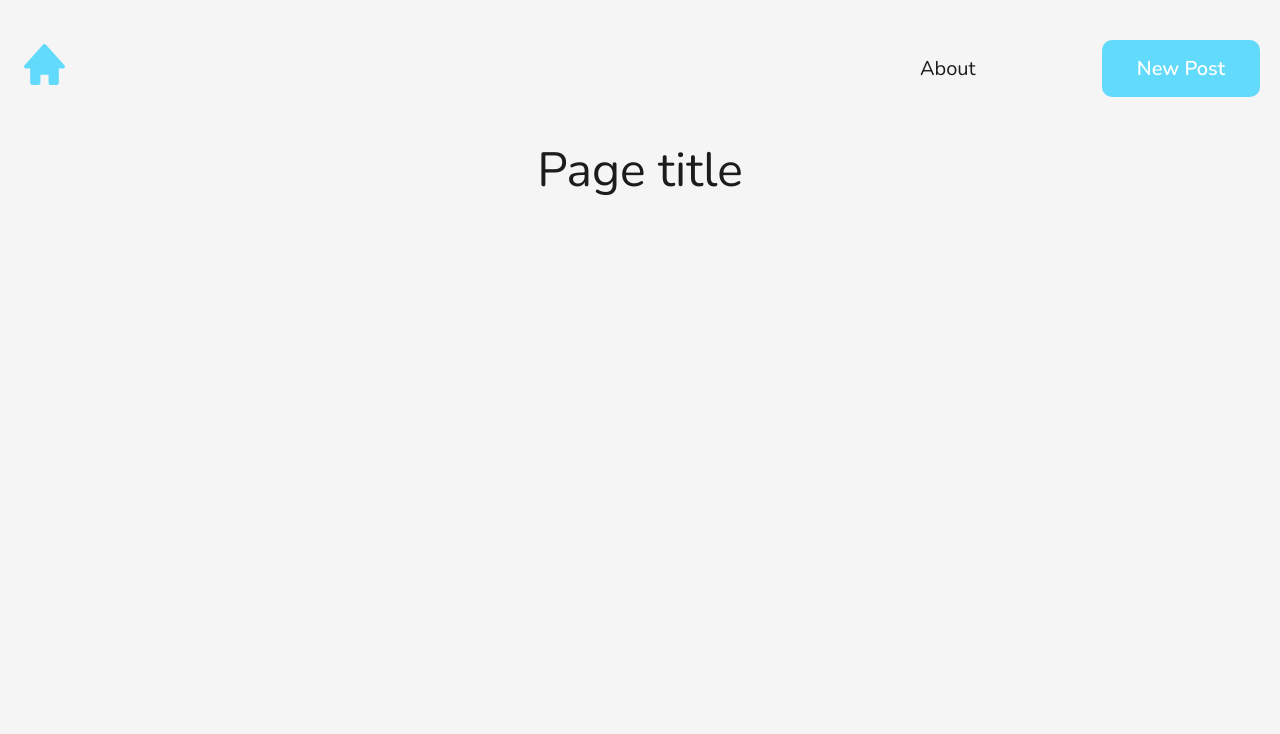
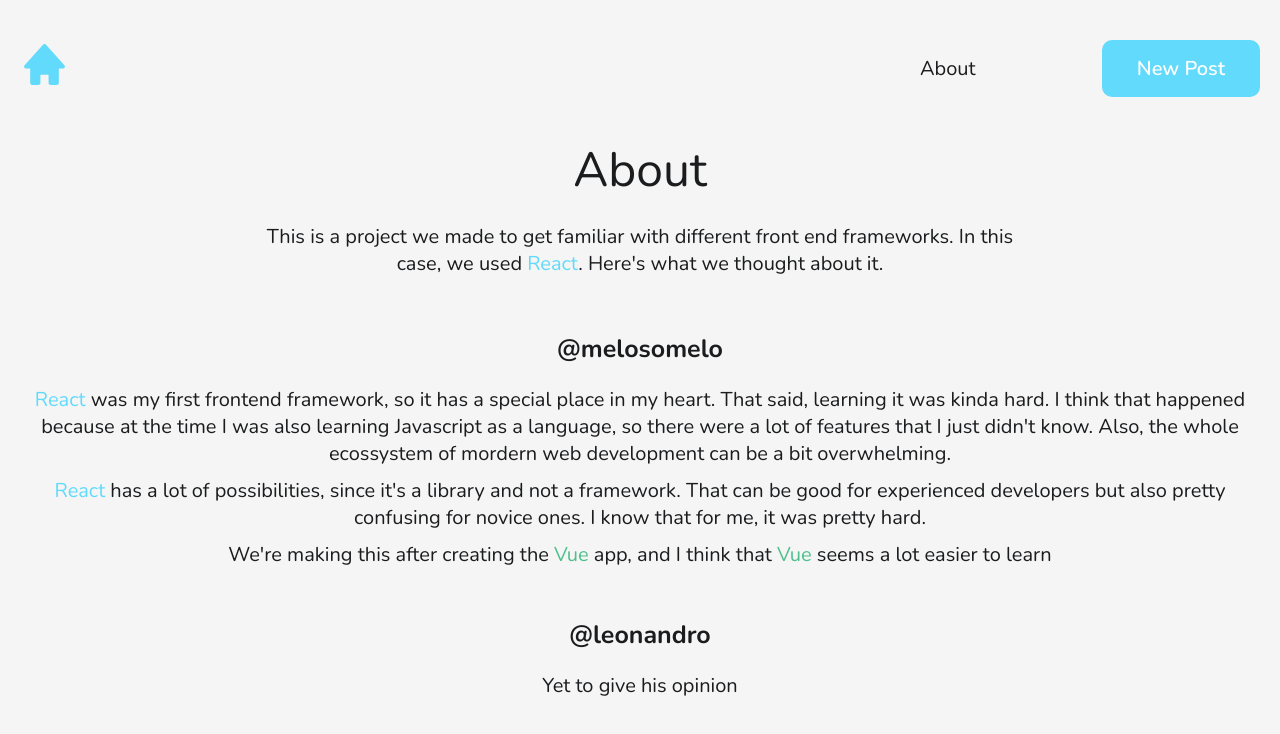
Before and after one commit to melosomelo/frontend-frameworks, a React (Create React App) app in the folder react-project/: page /about in a window 1280 px wide. Shown: the top 734 px of the page. Built offline with nearby package versions, Linux system fonts and the light colour scheme.

Commit message:
Finish About view

```diff
--- a/react-project/src/components/UI/Header/styles.js
+++ b/react-project/src/components/UI/Header/styles.js
@@ -3,6 +3,7 @@ import styled from "styled-components";
 
 export const Wrapper = styled.header`
   margin-top: 8rem;
+  /* this is a gambiarra */
   & * {
     display: none;
   }
--- a/react-project/src/containers/Layout/Layout.jsx
+++ b/react-project/src/containers/Layout/Layout.jsx
@@ -1,12 +1,27 @@
 import React, { useRef } from "react";
+import { useLocation } from "react-router-dom";
 
 import Header from "../../components/UI/Header/Header";
 import Sidedrawer from "../../components/UI/Sidedrawer/Sidedrawer";
 
 import { MenuIcon } from "./styles";
 
-function Layout() {
+function Layout({ children }) {
   const sidedrawerRef = useRef(null);
+  const location = useLocation();
+
+  const getPageTitle = (pathname) => {
+    switch (pathname) {
+      case "/":
+        return "All posts";
+      case "/about":
+        return "About";
+      case "/create-post":
+        return "Create a post";
+      default:
+        return "Edit a post";
+    }
+  };
 
   const onMenuIconClick = () => {
     // showing the sidedrawer
@@ -23,15 +38,17 @@ function Layout() {
       <h1
         style={{
           textAlign: "center",
+          marginBottom: "2rem",
         }}
       >
-        Page title
+        {getPageTitle(location.pathname)}
       </h1>
       <MenuIcon onClick={onMenuIconClick} />
       <Sidedrawer
         sidedrawerRef={sidedrawerRef}
         closeSidedrawer={closeSidedrawer}
       />
+      {children}
     </>
   );
 }
--- a/react-project/src/index.js
+++ b/react-project/src/index.js
@@ -1,3 +1,4 @@
+/* eslint-disable react/jsx-filename-extension */
 import React from "react";
 import ReactDOM from "react-dom";
 import { BrowserRouter as Router } from "react-router-dom";
@@ -11,5 +12,6 @@ ReactDOM.render(
       <App />
     </Router>
   </React.StrictMode>,
+  // eslint-disable-next-line comma-dangle
   document.getElementById("root")
 );
--- a/react-project/src/routes.jsx
+++ b/react-project/src/routes.jsx
@@ -1,12 +1,17 @@
 import React from "react";
 import { Route, Switch } from "react-router-dom";
 
-import Index from "./views/Index/Index";
+// eslint-disable-next-line import/extensions
+import Index from "./views/Index/Index.jsx";
+import About from "./views/About/About";
 
 function Routes() {
   return (
     <Switch>
-      <Route to="/" exact>
+      <Route path="/about">
+        <About />
+      </Route>
+      <Route path="/">
         <Index />
       </Route>
     </Switch>
--- a/react-project/src/styles.js
+++ b/react-project/src/styles.js
@@ -58,6 +58,18 @@ const GlobalStyle = createGlobalStyle`
     font-weight: 300;
   }
 
+  p {
+    font-size: 2rem;
+  }
+
+  span {
+    color: #61dafb;
+  }
+
+  span.vue {
+    color: #4fc08d;
+  }
+
 
 `;
 
--- /dev/null
+++ b/react-project/src/views/About/About.jsx
@@ -0,0 +1,52 @@
+/* eslint-disable react/no-unescaped-entities */
+/* eslint-disable react/jsx-one-expression-per-line */
+import React from "react";
+
+import { Wrapper, DevOpinion } from "./styles";
+
+function About() {
+  return (
+    <Wrapper>
+      <p
+        style={{
+          marginBottom: "5.5rem",
+          maxWidth: "750px",
+          textAlign: "center",
+        }}
+      >
+        This is a project we made to get familiar with different front end
+        frameworks. In this case, we used
+        <span> React</span>. Here's what we thought about it.
+      </p>
+
+      <DevOpinion>
+        <h2>@melosomelo</h2>
+        <p>
+          <span>React</span> was my first frontend framework, so it has a
+          special place in my heart. That said, learning it was kinda hard. I
+          think that happened because at the time I was also learning Javascript
+          as a language, so there were a lot of features that I just didn't
+          know. Also, the whole ecossystem of mordern web development can be a
+          bit overwhelming.
+        </p>
+        <p>
+          <span>React</span> has a lot of possibilities, since it's a library
+          and not a framework. That can be good for experienced developers but
+          also pretty confusing for novice ones. I know that for me, it was
+          pretty hard.
+        </p>
+        <p>
+          We're making this after creating the
+          <span className="vue"> Vue</span> app, and I think that{" "}
+          <span className="vue">Vue</span> seems a lot easier to learn
+        </p>
+      </DevOpinion>
+      <DevOpinion>
+        <h2>@leonandro</h2>
+        <p>Yet to give his opinion</p>
+      </DevOpinion>
+    </Wrapper>
+  );
+}
+
+export default About;
--- /dev/null
+++ b/react-project/src/views/About/styles.js
@@ -0,0 +1,29 @@
+import styled from "styled-components";
+
+export const Wrapper = styled.main`
+  width: 95%;
+  max-width: 1300px;
+  margin-left: auto;
+  margin-right: auto;
+
+  display: flex;
+  flex-direction: column;
+  align-items: center;
+`;
+
+export const DevOpinion = styled.div`
+  & h2 {
+    font-size: 2.5rem;
+    font-weight: 700;
+
+    margin-bottom: 2rem;
+  }
+
+  & p {
+    margin-bottom: 1rem;
+  }
+
+  margin-bottom: 4rem;
+
+  text-align: center;
+`;
--- a/react-project/src/views/Index/Index.js
+++ b/react-project/src/views/Index/Index.jsx
@@ -1,7 +1,7 @@
 import React from "react";
 
 function Index() {
-  return <h1>INDEX PAGE</h1>;
+  return <h1>Index page</h1>;
 }
 
 export default Index;
```
